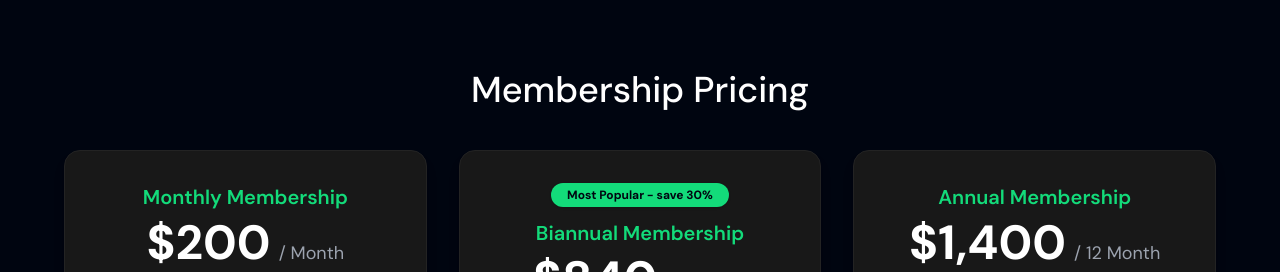
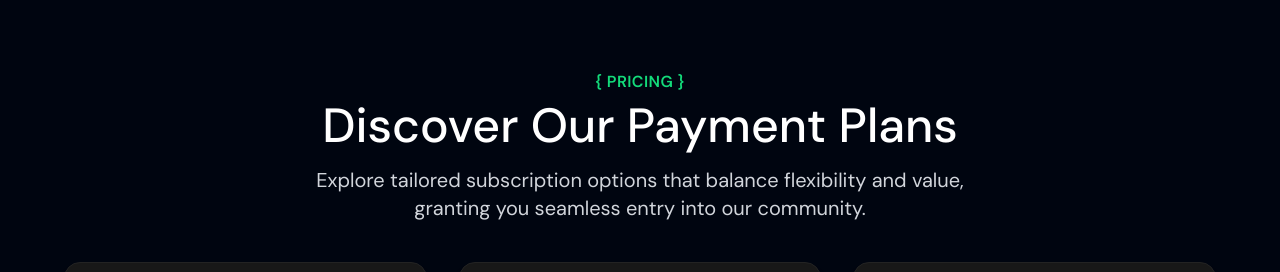
Before and after one commit to devosumba/Vaultmont-Lab, a Next.js app: page / in a window 1280 px wide. Shown: the part 5778-6050 px from the top of the page. Built offline with nearby package versions, Linux system fonts and the light colour scheme.

Commit message:
Cleanup Our Team section: remove duplicate sentence, keep bold Vaultmont version

```diff
--- a/src/components/Home/FAQ/index.tsx
+++ b/src/components/Home/FAQ/index.tsx
@@ -57,7 +57,7 @@ export default function FAQ() {
               <h2 className="text-4xl md:text-5xl font-medium text-white mb-4 leading-tight">Expert Minds.<br />Real Market Wins.</h2>
             </div>
             <div className="md:max-w-lg text-gray-300 text-lg md:text-xl leading-relaxed">
-              Meet the team behind <span className="font-semibold text-white">Vaultmont</span>, a group of passionate traders committed to empowering your trading success with innovation, insight, and expertise.
+              Meet the team behind <span className="font-semibold text-white">Vaultmont</span>, a group of market-proven traders with real wins, here to fuel your success.
             </div>
           </div>
           <div className="mb-6">
@@ -117,7 +117,9 @@ export default function FAQ() {
       </section>
       {/* Pricing Section */}
       <section className="py-12 bg-darkmode flex flex-col items-center">
-        <h2 className="font-medium text-3xl md:text-4xl text-center text-white mb-10">Membership Pricing</h2>
+        <div className="text-[#13db7a] text-base font-semibold mb-2 tracking-wide">{'{ PRICING }'}</div>
+  <h2 className="text-4xl md:text-5xl font-medium text-white mb-4 leading-tight text-center">Discover Our Payment Plans</h2>
+  <p className="text-gray-300 text-lg md:text-xl text-center mb-10 max-w-2xl">Explore tailored subscription options that balance flexibility and value, granting you seamless entry into our community.</p>
         <div className="w-full max-w-6xl mx-auto grid grid-cols-1 md:grid-cols-3 gap-8">
           {/* Monthly Membership */}
           <div className="bg-[#181818] rounded-2xl border border-[#232323] p-8 flex flex-col items-center shadow-lg min-w-[280px] transition-transform duration-300 hover:-translate-y-2 hover:shadow-2xl cursor-pointer">
```
